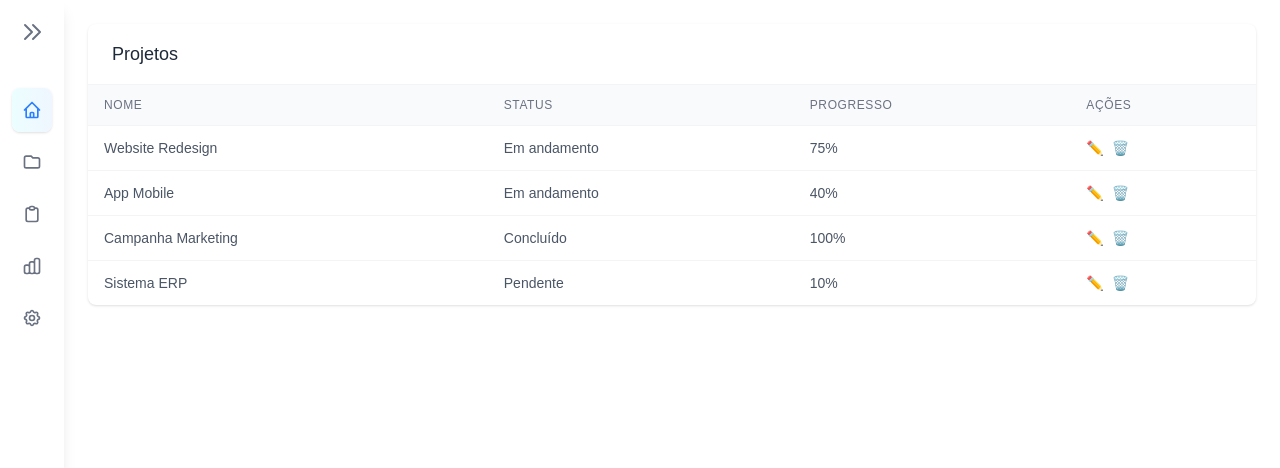
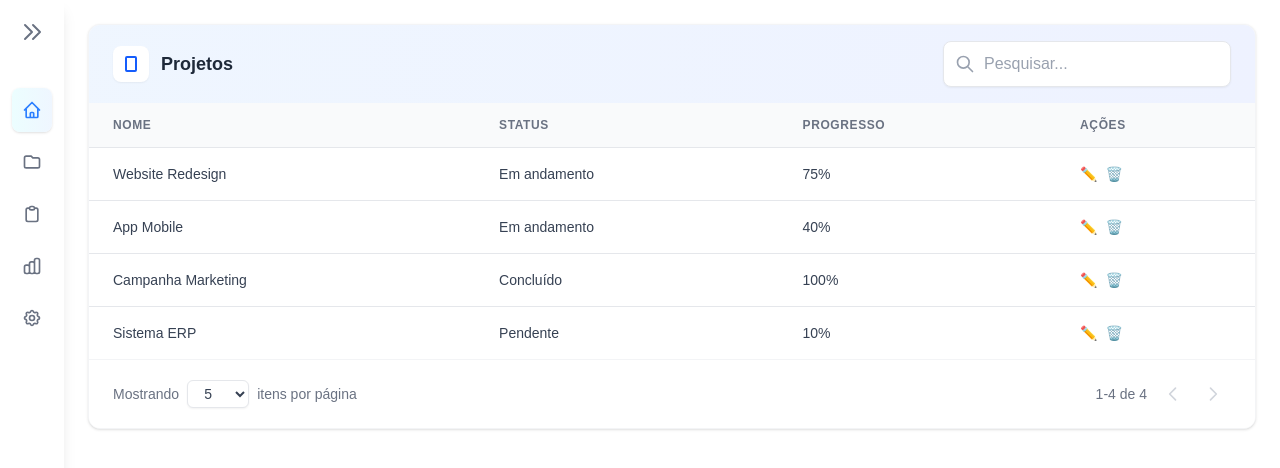
Before and after one commit to Paulocergio/ConnectaSys_Front, a Next.js app: page /dashboard in a window 1280 px wide. Shown: the top 468 px of the page. Built offline with nearby package versions, Linux system fonts and the light colour scheme.

Commit message:
feat: Add lodash dependency and enhance Table component with filtering and pagination

```diff
--- a/package.json
+++ b/package.json
@@ -11,6 +11,7 @@
   "dependencies": {
     "axios": "^1.9.0",
     "framer-motion": "^12.9.2",
+    "lodash": "^4.17.21",
     "lucide-react": "^0.503.0",
     "next": "15.3.1",
     "react": "^19.0.0",
--- a/src/components/Modals/ModalEditProject.js
+++ b/src/components/Modals/ModalEditProject.js
@@ -22,8 +22,8 @@ export default function ModalEditProject({ isOpen, onClose, project, onSave }) {
   const statusOptions = ['Pendente', 'Em andamento', 'Concluído', 'Cancelado'];
 
   return (
-<div className="fixed inset-0 z-50 flex items-center justify-center">
-<div className="bg-white rounded-lg shadow-lg w-full max-w-md mx-4 overflow-hidden">
+    <div className="fixed inset-0 z-50 flex items-center justify-center">
+      <div className="bg-white rounded-lg shadow-lg w-full max-w-md mx-4 overflow-hidden">
         <div className="p-6">
           <h2 className="text-xl font-medium text-gray-800 mb-6">Editar Projeto</h2>
 
--- a/src/components/Table/Table.js
+++ b/src/components/Table/Table.js
@@ -1,18 +1,6 @@
 'use client';
-import { useState } from 'react';
+import { useState, useEffect } from 'react';
 
-/**
- * Componente de tabela reutilizável
- * @param {Object} props Propriedades do componente
- * @param {Array} props.columns Array de objetos com as colunas (title, key, width, render)
- * @param {Array} props.data Array de objetos com os dados
- * @param {String} props.title Título opcional da tabela
- * @param {Boolean} props.showHeader Se deve mostrar o cabeçalho (padrão: true)
- * @param {String} props.emptyText Texto a ser mostrado quando não houver dados
- * @param {Boolean} props.loading Estado de carregamento
- * @param {Boolean} props.striped Se deve aplicar estilo listrado (padrão: false)
- * @param {Function} props.onRowClick Função chamada ao clicar em uma linha
- */
 export default function Table({
     columns = [],
     data = [],
@@ -25,8 +13,28 @@ export default function Table({
 }) {
     const [sortColumn, setSortColumn] = useState(null);
     const [sortDirection, setSortDirection] = useState('asc');
+    const [filterText, setFilterText] = useState('');
+    const [filteredData, setFilteredData] = useState([...data]);
+    const [currentPage, setCurrentPage] = useState(1);
+    const [pageSize, setPageSize] = useState(5);
 
-  // Função para ordenar os dados
+    useEffect(() => {
+        setCurrentPage(1);
+        if (!filterText.trim()) {
+            setFilteredData([...data]);
+        } else {
+            const lowercasedFilter = filterText.toLowerCase();
+            const filtered = data.filter(item => {
+                return Object.keys(item).some(key =>
+                    typeof item[key] === 'string' || typeof item[key] === 'number'
+                        ? String(item[key]).toLowerCase().includes(lowercasedFilter)
+                        : false
+                );
+            });
+            setFilteredData(filtered);
+        }
+    }, [data, filterText]);
+
     const handleSort = (column) => {
         if (!column.sortable) return;
 
@@ -38,56 +46,97 @@ export default function Table({
         }
     };
 
-  // Ordena os dados se necessário
-  const sortedData = [...data];
+    const sortedData = [...filteredData];
     if (sortColumn) {
         sortedData.sort((a, b) => {
             const aValue = a[sortColumn];
             const bValue = b[sortColumn];
 
             if (typeof aValue === 'string') {
-        const comparison = aValue.localeCompare(bValue);
-        return sortDirection === 'asc' ? comparison : -comparison;
+                return sortDirection === 'asc'
+                    ? aValue.localeCompare(bValue)
+                    : bValue.localeCompare(aValue);
             } else {
-        const comparison = aValue - bValue;
-        return sortDirection === 'asc' ? comparison : -comparison;
+                return sortDirection === 'asc' ? aValue - bValue : bValue - aValue;
             }
         });
     }
 
+    const totalPages = Math.ceil(sortedData.length / pageSize);
+    const paginatedData = sortedData.slice((currentPage - 1) * pageSize, currentPage * pageSize);
+    const startItem = ((currentPage - 1) * pageSize) + 1;
+    const endItem = Math.min(currentPage * pageSize, sortedData.length);
+
     return (
-    <div className="bg-white rounded-lg shadow-sm overflow-hidden">
+        <div className="bg-white rounded-xl shadow-sm border border-gray-100 overflow-hidden">
+            {/* Header */}
+            <div className="px-6 py-4 flex flex-col sm:flex-row sm:justify-between sm:items-center gap-4 bg-gradient-to-r from-blue-50 to-indigo-50">
                 {title && (
-        <div className="px-6 py-4 border-b border-gray-100">
-          <h3 className="text-lg font-medium text-gray-800">{title}</h3>
-        </div>
+                    <h3 className="text-lg font-semibold text-gray-800 flex items-center">
+                        <span className="mr-3 p-2 bg-white rounded-lg shadow-xs">
+                            <svg xmlns="http://www.w3.org/2000/svg" className="h-5 w-5 text-blue-600" viewBox="0 0 20 20" fill="currentColor">
+                                <path fillRule="evenodd" d="M4 4a2 2 0 012-2h8a2 2 0 012 2v12a2 2 0 01-2 2H6a2 2 0 01-2-2V4zm2 0v12h8V4H6z" clipRule="evenodd" />
+                            </svg>
+                        </span>
+                        {title}
+                    </h3>
                 )}
 
+                <div className="relative w-full sm:w-72">
+                    <div className="absolute inset-y-0 left-0 pl-3 flex items-center pointer-events-none">
+                        <svg className="h-5 w-5 text-gray-400" fill="none" viewBox="0 0 24 24" stroke="currentColor">
+                            <path strokeLinecap="round" strokeLinejoin="round" strokeWidth={2} d="M21 21l-6-6m2-5a7 7 0 11-14 0 7 7 0 0114 0z" />
+                        </svg>
+                    </div>
+                    <input
+                        type="text"
+                        placeholder="Pesquisar..."
+                        value={filterText}
+                        onChange={(e) => setFilterText(e.target.value)}
+                        className="pl-10 pr-10 py-2.5 bg-white border border-gray-200 rounded-lg w-full text-gray-800 placeholder-gray-400 focus:outline-none focus:ring-2 focus:ring-blue-500 focus:border-transparent transition-all duration-200 shadow-xs"
+                    />
+                    {filterText && (
+                        <button
+                            className="absolute inset-y-0 right-0 pr-3 flex items-center text-gray-400 hover:text-gray-600 transition-colors"
+                            onClick={() => setFilterText('')}
+                        >
+                            <svg className="h-5 w-5" fill="none" viewBox="0 0 24 24" stroke="currentColor">
+                                <path strokeLinecap="round" strokeLinejoin="round" strokeWidth={2} d="M6 18L18 6M6 6l12 12" />
+                            </svg>
+                        </button>
+                    )}
+                </div>
+            </div>
+
+            {/* Tabela */}
             <div className="overflow-x-auto">
-        <table className="min-w-full divide-y divide-gray-100">
+                <table className="min-w-full divide-y divide-gray-200">
                     {showHeader && (
-            <thead className="bg-gray-50">
-              <tr>
+                        <thead>
+                            <tr className="bg-gray-50">
                                 {columns.map((column) => (
                                     <th
                                         key={column.key}
-                    scope="col"
-                    className={`px-4 py-3 text-left text-xs font-medium text-gray-500 uppercase tracking-wider ${
-                      column.width ? `w-${column.width}` : ''
-                    } ${column.sortable ? 'cursor-pointer hover:bg-gray-100' : ''}`}
                                         onClick={() => column.sortable && handleSort(column)}
+                                        className={`px-6 py-3.5 text-left text-xs font-semibold text-gray-500 uppercase tracking-wider ${column.sortable ? 'cursor-pointer hover:bg-gray-100 transition-colors' : ''}`}
                                     >
                                         <div className="flex items-center">
                                             {column.title}
-                      {column.sortable && sortColumn === column.key && (
-                        <span className="ml-1">
-                          {sortDirection === 'asc' ? (
-                            <svg xmlns="http://www.w3.org/2000/svg" className="h-4 w-4" fill="none" viewBox="0 0 24 24" stroke="currentColor">
-                              <path strokeLinecap="round" strokeLinejoin="round" strokeWidth={2} d="M5 15l7-7 7 7" />
+                                            {column.sortable && (
+                                                <span className="ml-2">
+                                                    {sortColumn === column.key ? (
+                                                        sortDirection === 'asc' ? (
+                                                            <svg className="h-4 w-4 text-blue-500" fill="none" viewBox="0 0 24 24" stroke="currentColor">
+                                                                <path strokeLinecap="round" strokeLinejoin="round" strokeWidth={2.5} d="M5 15l7-7 7 7" />
                                                             </svg>
                                                         ) : (
-                            <svg xmlns="http://www.w3.org/2000/svg" className="h-4 w-4" fill="none" viewBox="0 0 24 24" stroke="currentColor">
-                              <path strokeLinecap="round" strokeLinejoin="round" strokeWidth={2} d="M19 9l-7 7-7-7" />
+                                                            <svg className="h-4 w-4 text-blue-500" fill="none" viewBox="0 0 24 24" stroke="currentColor">
+                                                                <path strokeLinecap="round" strokeLinejoin="round" strokeWidth={2.5} d="M19 9l-7 7-7-7" />
+                                                            </svg>
+                                                        )
+                                                    ) : (
+                                                        <svg className="h-4 w-4 text-gray-300" fill="none" viewBox="0 0 24 24" stroke="currentColor">
+                                                            <path strokeLinecap="round" strokeLinejoin="round" strokeWidth={1.5} d="M7 16V4m0 0L3 8m4-4l4 4m6 0v12m0 0l4-4m-4 4l-4-4" />
                                                         </svg>
                                                     )}
                                                 </span>
@@ -98,42 +147,50 @@ export default function Table({
                             </tr>
                         </thead>
                     )}
-          <tbody className={`divide-y divide-gray-100 ${striped ? 'bg-striped' : ''}`}>
+                    <tbody className="bg-white divide-y divide-gray-200">
                         {loading ? (
                             <tr>
-                <td colSpan={columns.length} className="px-4 py-4 text-center text-sm text-gray-500">
-                  <div className="flex justify-center items-center">
-                    <svg className="animate-spin h-5 w-5 text-cyan-500 mr-2" xmlns="http://www.w3.org/2000/svg" fill="none" viewBox="0 0 24 24">
-                      <circle className="opacity-25" cx="12" cy="12" r="10" stroke="currentColor" strokeWidth="4"></circle>
-                      <path className="opacity-75" fill="currentColor" d="M4 12a8 8 0 018-8V0C5.373 0 0 5.373 0 12h4zm2 5.291A7.962 7.962 0 014 12H0c0 3.042 1.135 5.824 3 7.938l3-2.647z"></path>
-                    </svg>
-                    Carregando...
+                                <td colSpan={columns.length} className="px-6 py-12 text-center">
+                                    <div className="flex flex-col items-center justify-center space-y-3">
+                                        <div className="relative">
+                                            <div className="h-12 w-12 rounded-full border-4 border-blue-100"></div>
+                                            <div className="absolute top-0 left-0 h-12 w-12 rounded-full border-4 border-blue-500 border-t-transparent animate-spin"></div>
+                                        </div>
+                                        <span className="text-sm font-medium text-gray-600">Carregando dados...</span>
                                     </div>
                                 </td>
                             </tr>
-            ) : sortedData.length === 0 ? (
+                        ) : paginatedData.length === 0 ? (
                             <tr>
-                <td colSpan={columns.length} className="px-4 py-4 text-center text-sm text-gray-500">
-                  {emptyText}
+                                <td colSpan={columns.length} className="px-6 py-12 text-center">
+                                    <div className="flex flex-col items-center justify-center space-y-3">
+                                        <svg className="h-12 w-12 text-gray-300" fill="none" viewBox="0 0 24 24" stroke="currentColor">
+                                            <path strokeLinecap="round" strokeLinejoin="round" strokeWidth={1.5} d="M9.5 16.5v-13m0 0l-5 5m5-5l5 5m-5 8l5 5m-5-5l-5 5" />
+                                        </svg>
+                                        <span className="text-sm font-medium text-gray-500">
+                                            {filterText ? `Nenhum resultado encontrado para "${filterText}"` : emptyText}
+                                        </span>
+                                    </div>
                                 </td>
                             </tr>
                         ) : (
-              sortedData.map((row, rowIndex) => (
+                            paginatedData.map((row, rowIndex) => (
                                 <tr
                                     key={row.id || rowIndex}
                                     className={`${
-                    onRowClick ? 'cursor-pointer hover:bg-gray-50' : ''
-                  } ${striped && rowIndex % 2 === 1 ? 'bg-gray-50' : ''}`}
+                                        onRowClick ? 'cursor-pointer hover:bg-blue-50' : ''
+                                    } ${striped && rowIndex % 2 === 1 ? 'bg-gray-50' : ''}
+                                    transition-colors duration-150`}
                                     onClick={() => onRowClick && onRowClick(row)}
                                 >
                                     {columns.map((column) => (
                                         <td
                                             key={`${rowIndex}-${column.key}`}
-                      className="px-4 py-3 whitespace-nowrap text-sm text-gray-600"
+                                            className="px-6 py-4 whitespace-nowrap text-sm font-medium text-gray-700"
                                         >
-                      {column.render
-                        ? column.render(row[column.key], row)
-                        : row[column.key]}
+                                            <div className="flex items-center">
+                                                {column.render ? column.render(row[column.key], row) : row[column.key]}
+                                            </div>
                                         </td>
                                     ))}
                                 </tr>
@@ -142,6 +199,57 @@ export default function Table({
                     </tbody>
                 </table>
             </div>
+
+            {/* Paginação */}
+            <div className="px-6 py-4 bg-white border-t border-gray-100 flex flex-col md:flex-row items-center justify-between gap-4">
+                <div className="text-sm text-gray-500 flex items-center">
+                    <span>Mostrando</span>
+                    <select
+                        value={pageSize}
+                        onChange={(e) => {
+                            setPageSize(parseInt(e.target.value));
+                            setCurrentPage(1);
+                        }}
+                        className="mx-2 border border-gray-200 rounded-md text-sm px-3 py-1 bg-white text-gray-700 focus:outline-none focus:ring-1 focus:ring-blue-500 shadow-xs"
+                    >
+                        {[5, 10, 15, 25, 50].map(size => (
+                            <option key={size} value={size}>{size}</option>
+                        ))}
+                    </select>
+                    <span>itens por página</span>
+                </div>
+
+                <div className="flex items-center space-x-2">
+                    <span className="text-sm text-gray-500">
+                        {startItem}-{endItem} de {filteredData.length}
+                    </span>
+
+                    <div className="flex space-x-1">
+                        <button
+                            onClick={() => setCurrentPage(prev => Math.max(prev - 1, 1))}
+                            disabled={currentPage === 1}
+                            className={`p-2 rounded-md ${currentPage === 1
+                                ? 'text-gray-300 cursor-not-allowed'
+                                : 'text-gray-600 hover:bg-gray-100'}`}
+                        >
+                            <svg className="h-5 w-5" fill="none" viewBox="0 0 24 24" stroke="currentColor">
+                                <path strokeLinecap="round" strokeLinejoin="round" strokeWidth={2} d="M15 19l-7-7 7-7" />
+                            </svg>
+                        </button>
+                        <button
+                            onClick={() => setCurrentPage(prev => Math.min(prev + 1, totalPages))}
+                            disabled={currentPage === totalPages || totalPages === 0}
+                            className={`p-2 rounded-md ${currentPage === totalPages || totalPages === 0
+                                ? 'text-gray-300 cursor-not-allowed'
+                                : 'text-gray-600 hover:bg-gray-100'}`}
+                        >
+                            <svg className="h-5 w-5" fill="none" viewBox="0 0 24 24" stroke="currentColor">
+                                <path strokeLinecap="round" strokeLinejoin="round" strokeWidth={2} d="M9 5l7 7-7 7" />
+                            </svg>
+                        </button>
+                    </div>
+                </div>
+            </div>
         </div>
     );
 }
```
Also changed, not shown: src/components/Modals/ModalConfirmDelete.js (indentation only), 1 other file (tests, documents, lock files or other folders). Lines whose indentation alone changed are shown as unchanged.
